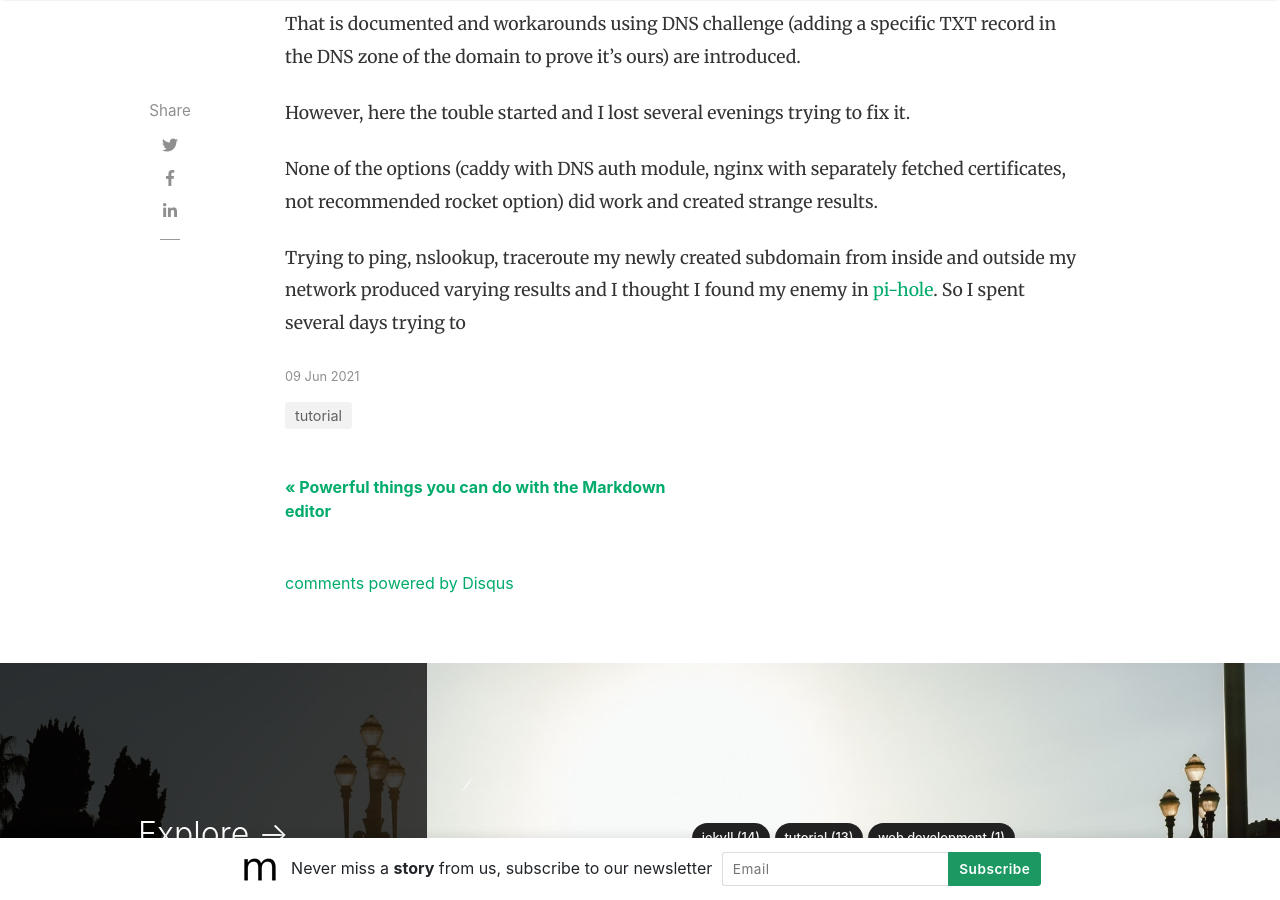
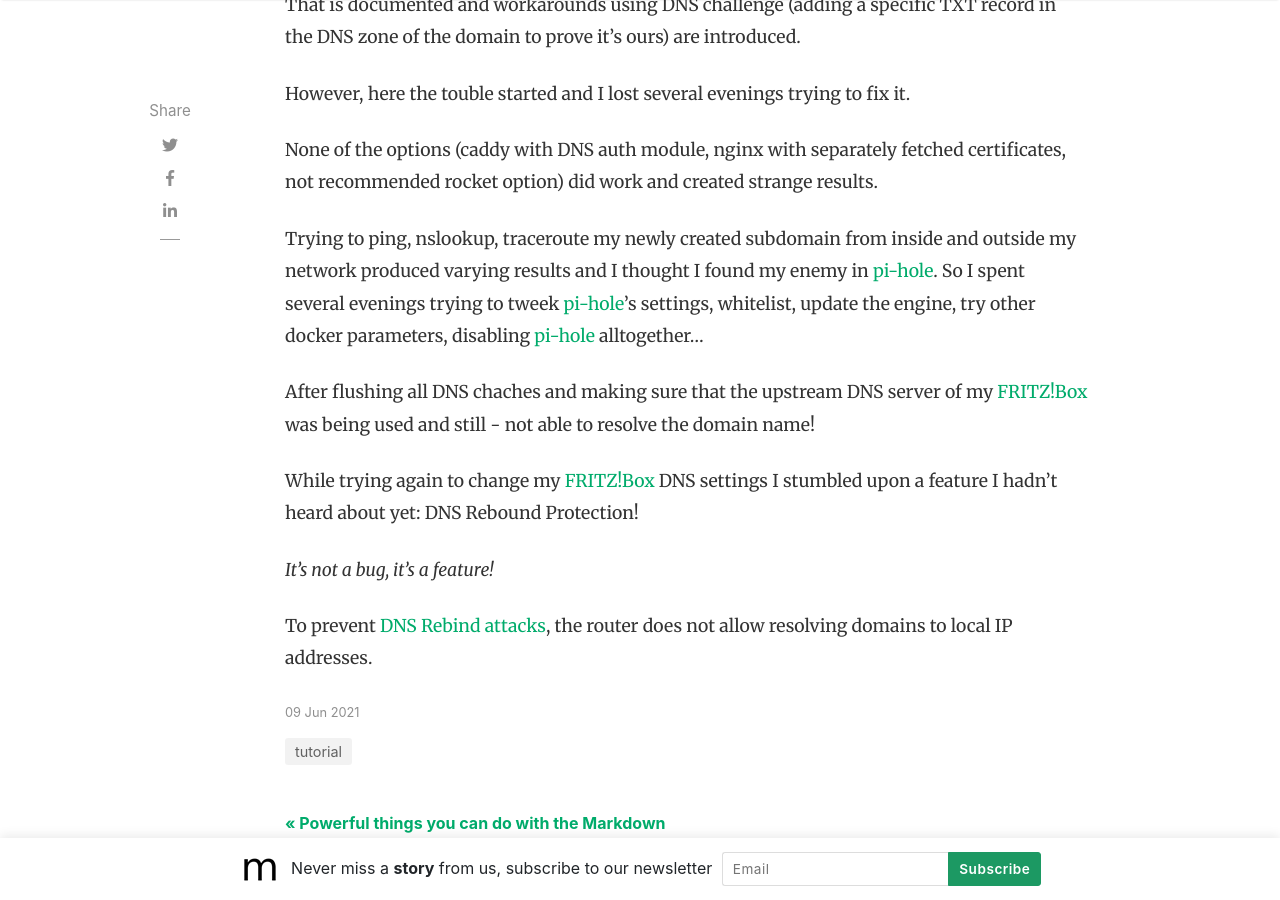
Before and after one commit to KateiRen/kateiren.github.io, a Jekyll site: the page built from _posts/2021-06-09-DNS-Rebound-Protection-kept-me-up.md, in a window 1280 px wide and 900 px high, scrolled down 1487 px. Built offline with Jekyll 4.4.1, drawn with Linux system fonts in a browser that asks for light colours; nearby versions of some CDN libraries; comment, search, counter and statistics services are not loaded; some of the changed text lies outside the part shown.

Commit message:
Update 2021-06-09-DNS-Rebound-Protection-kept-me-up.md

```diff
--- a/_posts/2021-06-09-DNS-Rebound-Protection-kept-me-up.md
+++ b/_posts/2021-06-09-DNS-Rebound-Protection-kept-me-up.md
@@ -4,13 +4,13 @@ title:  "How DNS Rebound Protection gets into your way for local HTTPS secured s
 author: karsten
 categories: [ tutorial ]
 ---
-# What this is about
-For some while I was looking for a convinient solution to leave behind 1Password and KeePassXC as my central password managers.
+## What this is about
+For some while I was looking for a convinient solution to leave behind __1Password__ and *KeePassXC* as my central password managers.
 The soon to be star on the horizon was **bitwarden_rs** selfhosting option, now renamed to **vaultwarden**.
 
 The goal - a convienient and secure password vault without any connectivity from outside while retaining automatic synchronization with all devices setup.
 
-# What is the issue here
+## What is the issue here
 Modern browsers disallow using Web Crypto APIs in insecure contexts - that means without HTTPS.
 
 That's why all tutorials to setup a selfhosted **vaultwarden** service include documentation to spin up another docker instance proving a reverse proxy to establish the HTTPS connection.
@@ -31,4 +31,12 @@ However, here the touble started and I lost several evenings trying to fix it.
 
 None of the options (caddy with DNS auth module, nginx with separately fetched certificates, not recommended rocket option) did work and created strange results.
 
-Trying to ping, nslookup, traceroute my newly created subdomain from inside and outside my network produced varying results and I thought I found my enemy in [pi-hole](https://pi-hole.net/). So I spent several days trying to
+Trying to ping, nslookup, traceroute my newly created subdomain from inside and outside my network produced varying results and I thought I found my enemy in [pi-hole](https://pi-hole.net/). So I spent several evenings trying to tweek [pi-hole](https://pi-hole.net/)'s settings, whitelist, update the engine, try other docker parameters, disabling [pi-hole](https://pi-hole.net/) alltogether...
+
+After flushing all DNS chaches and making sure that the upstream DNS server of my [FRITZ!Box](https://avm.de/produkte/fritzbox/) was being used and still - not able to resolve the domain name!
+
+While trying again to change my [FRITZ!Box](https://avm.de/produkte/fritzbox/) DNS settings I stumbled upon a feature I hadn't heard about yet: DNS Rebound Protection!
+
+*It's not a bug, it's a feature!*
+
+To prevent [DNS Rebind attacks](https://www.ceilers-news.de/serendipity/37-DNS-Rebinding-Ein-altbekannter-Angriff-kompromittiert-Router.html), the router does not allow resolving domains to local IP addresses.
```
